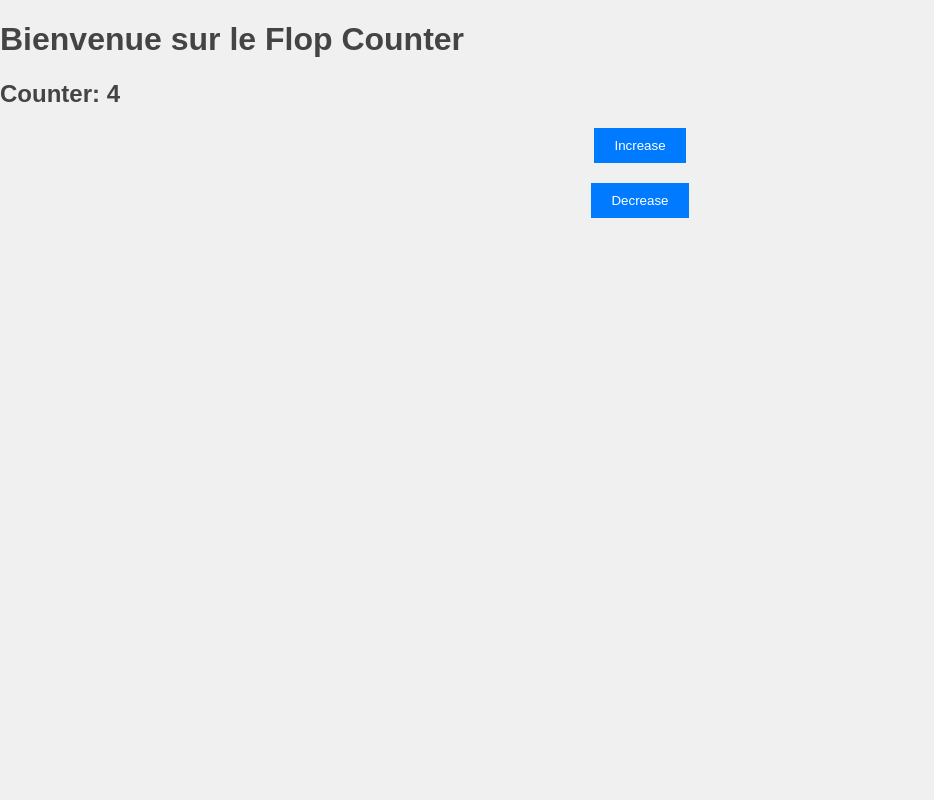
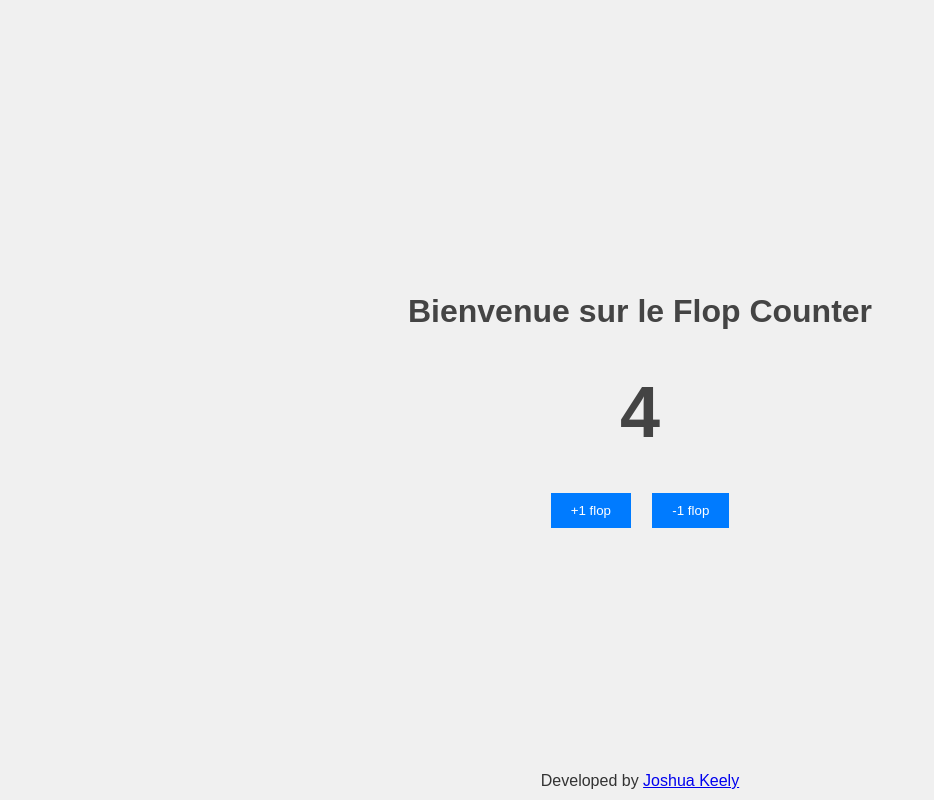
Before and after one commit to Joshua-Keely/flop-counter, a Flask app: page / in a window 1280 px wide. Shown: the whole page, without its empty margins (0-934 px from the left). Run offline with Flask 3, Linux system fonts and the light colour scheme.

Commit message:
Update(CSS v2)

```diff
--- a/static/styles.css
+++ b/static/styles.css
@@ -29,3 +29,32 @@ input[type="submit"] {
 input[type="submit"]:hover {
     background-color: #0056b3;
 }
+
+.container {
+    display: flex;
+    flex-direction: column;
+    align-items: center;
+    justify-content: center;
+    height: 100vh;
+}
+
+#counter {
+    font-size: 3em;
+}
+
+.buttons {
+    display: flex;
+    justify-content: space-around;
+    width: 200px;
+}
+
+footer {
+    position: fixed;
+    left: 0;
+    bottom: 0;
+    width: 100%;
+    background-color: #f0f0f0;
+    color: #333;
+    text-align: center;
+    padding: 10px 0;
+}
--- a/templates/index.html
+++ b/templates/index.html
@@ -6,15 +6,22 @@
 </head>
 <script src="https://ajax.googleapis.com/ajax/libs/jquery/3.5.1/jquery.min.js"></script>
 <body>
-    <h1>Bienvenue sur le Flop Counter</h1>
-    <h2>Counter: <span id="counter">{{ counter }}</span></h2>
-    <form onsubmit="event.preventDefault(); add();">
-        <input type="submit" value="Increase">
-    </form>
-    <form onsubmit="event.preventDefault(); subtract();">
-        <input type="submit" value="Decrease">
-    </form>
+    <div class="container">
+        <h1>Bienvenue sur le Flop Counter</h1>
+        <h2><span id="counter">{{ counter }}</span></h2>
+        <div class="buttons">
+            <form onsubmit="event.preventDefault(); add();">
+                <input type="submit" value="+1 flop">
+            </form>
+            <form onsubmit="event.preventDefault(); subtract();">
+                <input type="submit" value="-1 flop">
+            </form>
+        </div>
+    </div>
 </body>
+<footer>
+    Developed by <a href="https://joshuakeely.live">Joshua Keely</a>
+</footer>
 <script>
     function add() {
         $.post("/add", function(data) {
```
